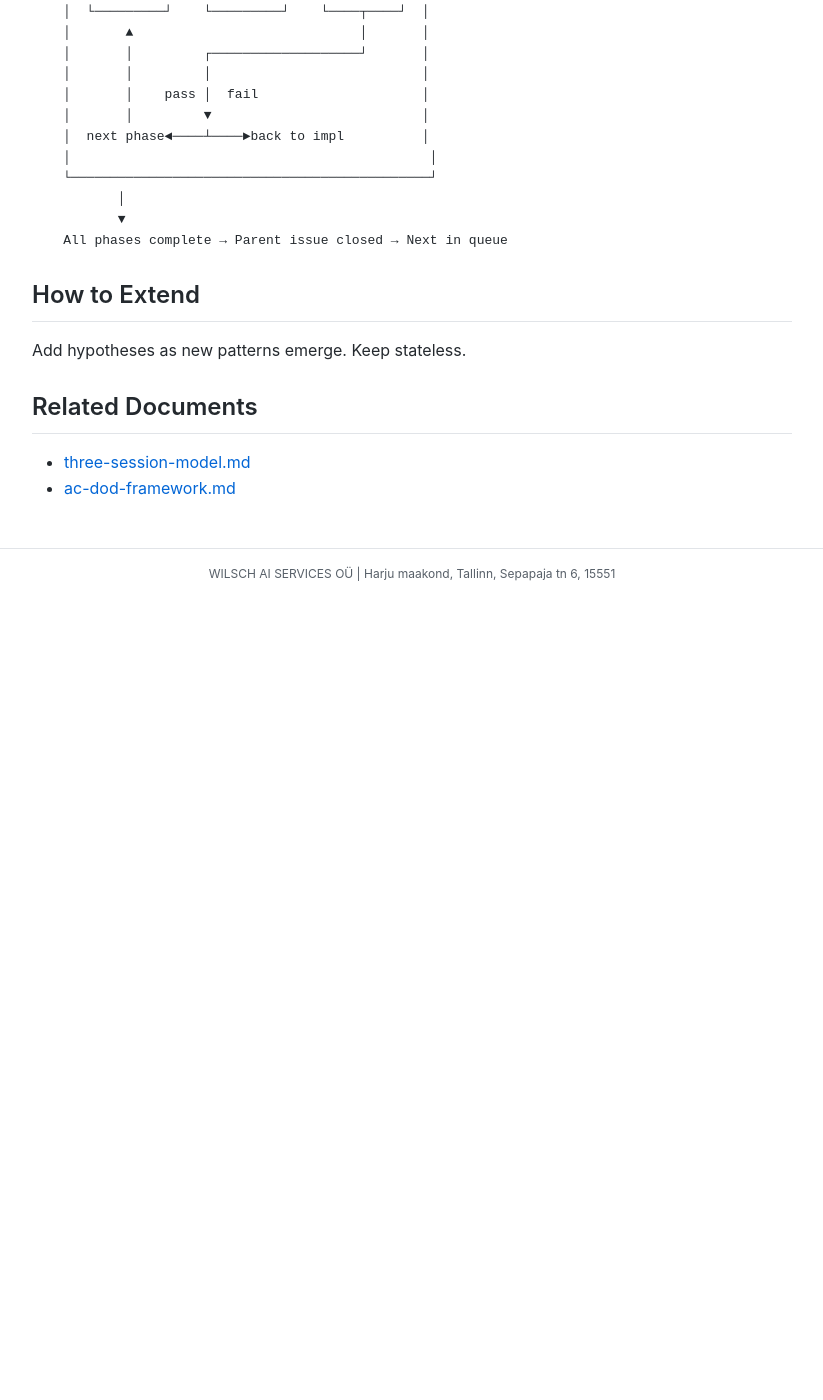
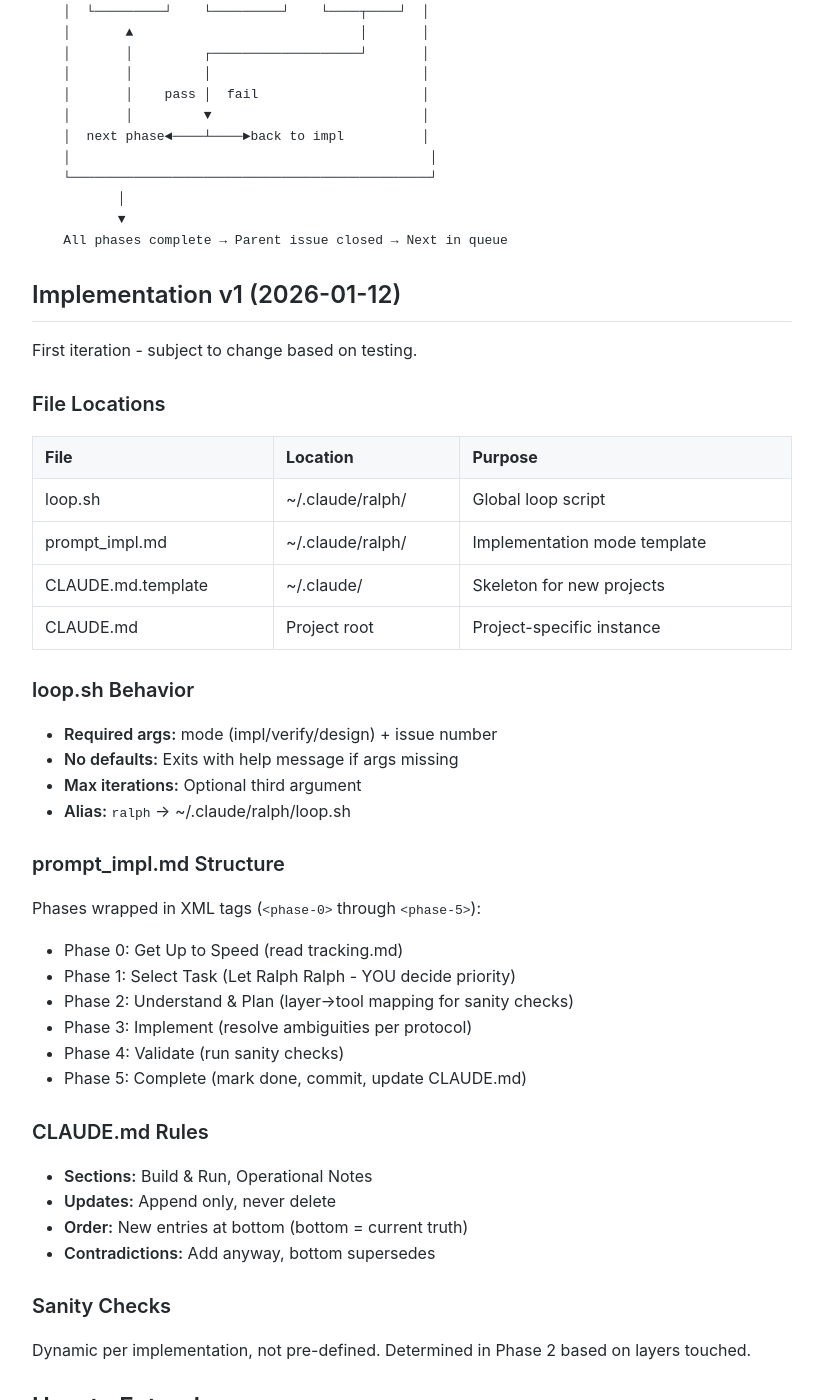
Before and after one commit to MariusWilsch/public-wilsch-ai-pages, a Jekyll site: the page built from global/ralph-loop-integration.md, in a window 1280 px wide and 1400 px high, scrolled down 4541 px. Shown: the whole window, without its empty margins (228-1051 px from the left). Built offline with Jekyll 4.4.1, drawn with Linux system fonts in a browser that asks for light colours; our own code applies the rules of GitHub Pages for plain Markdown files; before the commit the page ends 5139 px from its top, so only the background shows below that.

Commit message:
Sync from hippocampus 2026-01-12

````diff
--- a/global/ralph-loop-integration.md
+++ b/global/ralph-loop-integration.md
@@ -197,6 +197,47 @@ For each parent issue in the queue, Ralph executes this loop:
     All phases complete → Parent issue closed → Next in queue
 ```
 
+## Implementation v1 (2026-01-12)
+
+First iteration - subject to change based on testing.
+
+### File Locations
+
+| File | Location | Purpose |
+|------|----------|---------|
+| loop.sh | ~/.claude/ralph/ | Global loop script |
+| prompt_impl.md | ~/.claude/ralph/ | Implementation mode template |
+| CLAUDE.md.template | ~/.claude/ | Skeleton for new projects |
+| CLAUDE.md | Project root | Project-specific instance |
+
+### loop.sh Behavior
+
+- **Required args:** mode (impl/verify/design) + issue number
+- **No defaults:** Exits with help message if args missing
+- **Max iterations:** Optional third argument
+- **Alias:** `ralph` → ~/.claude/ralph/loop.sh
+
+### prompt_impl.md Structure
+
+Phases wrapped in XML tags (`<phase-0>` through `<phase-5>`):
+- Phase 0: Get Up to Speed (read tracking.md)
+- Phase 1: Select Task (Let Ralph Ralph - YOU decide priority)
+- Phase 2: Understand & Plan (layer→tool mapping for sanity checks)
+- Phase 3: Implement (resolve ambiguities per protocol)
+- Phase 4: Validate (run sanity checks)
+- Phase 5: Complete (mark done, commit, update CLAUDE.md)
+
+### CLAUDE.md Rules
+
+- **Sections:** Build & Run, Operational Notes
+- **Updates:** Append only, never delete
+- **Order:** New entries at bottom (bottom = current truth)
+- **Contradictions:** Add anyway, bottom supersedes
+
+### Sanity Checks
+
+Dynamic per implementation, not pre-defined. Determined in Phase 2 based on layers touched.
+
 ## How to Extend
 
 Add hypotheses as new patterns emerge. Keep stateless.
````
